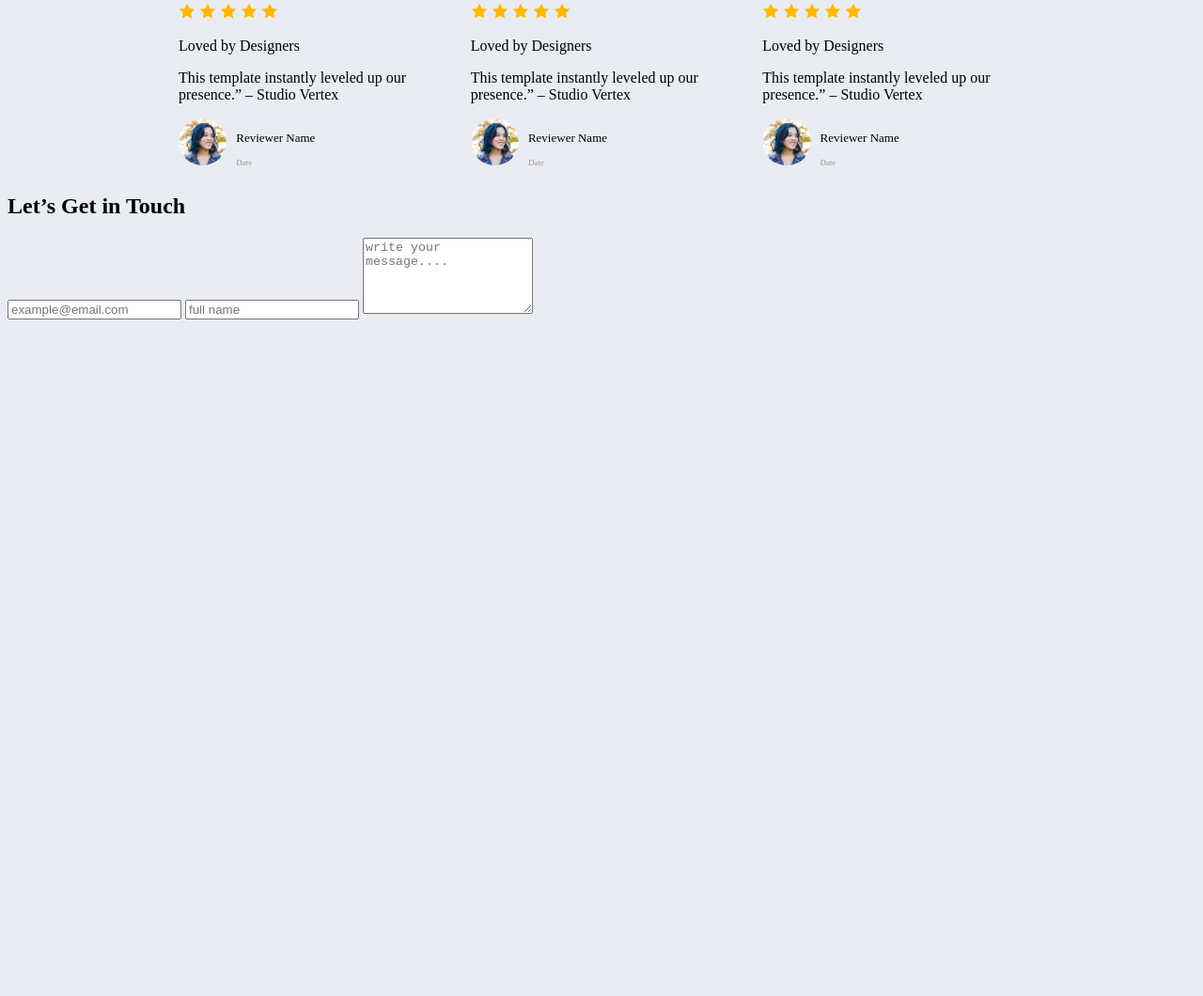
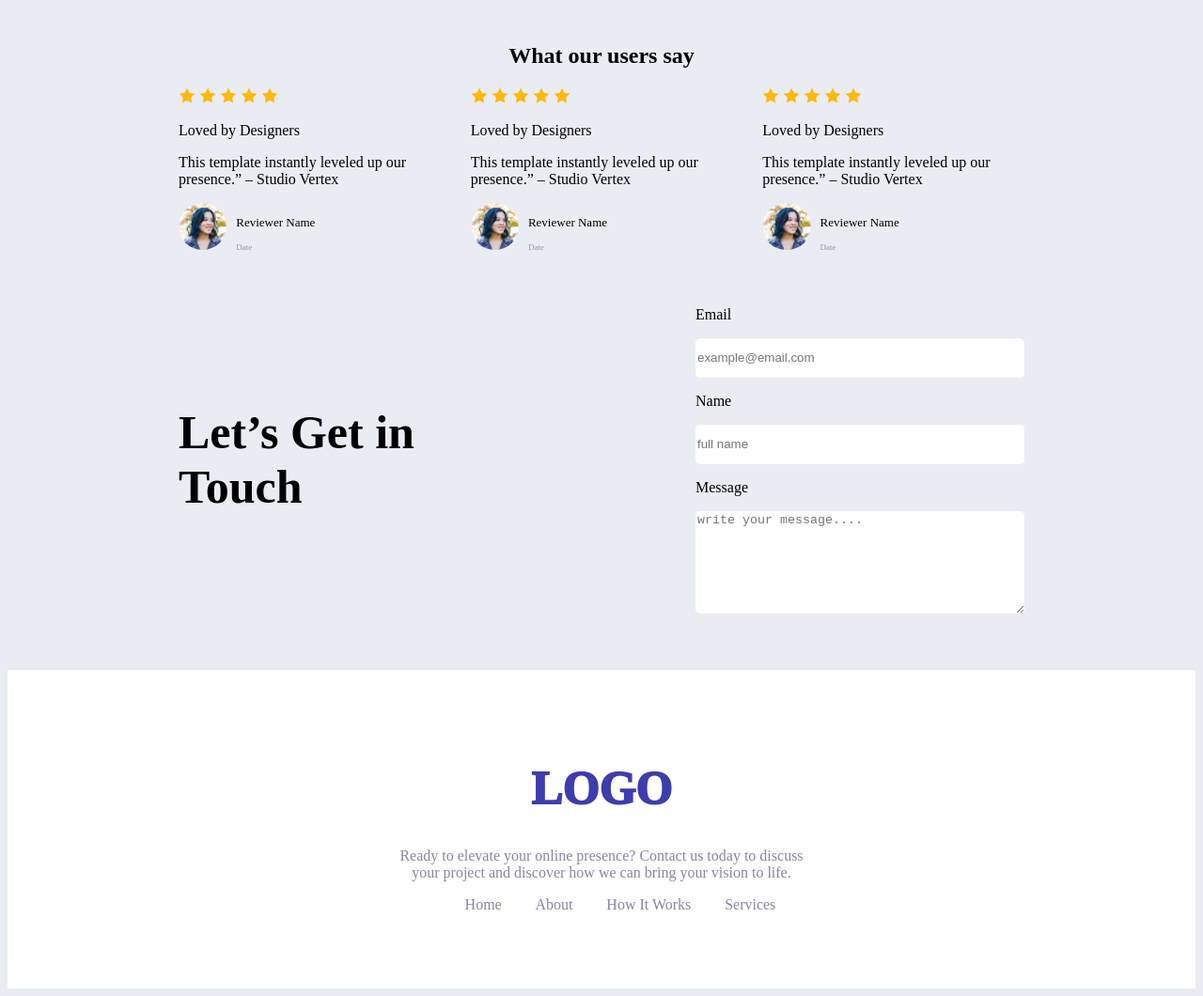
Before and after one commit to farial-robama/A01-landing-launchpad, a plain HTML site: page index.html in a window 1280 px wide. Shown: the part 1028-2088 px from the top of the page at 94% size. Before the commit the page ends 1376 px from the top, so only its background shows below. Drawn offline with Linux system fonts and the light colour scheme.

Commit message:
last commit

```diff
--- a/index.html
+++ b/index.html
@@ -4,7 +4,7 @@
     <meta charset="UTF-8">
     <meta name="viewport" content="width=device-width, initial-scale=1.0">
     <title>Landing Launchpad-Assignment 01</title>
-    <link rel="stylesheet" href="/styles/style.css">
+    <link rel="stylesheet" href="styles/style.css">
 </head>
 <body>
     <header class="banner">
@@ -18,7 +18,7 @@
             <button class="navbar-banner-btn">Stay Focused</button>
         </div>
     </header>
-    <main>
+    <main class="page-content">
         <section class="action">
             <div class="action-content">
                 <h3 class="action-content-title">See It in Action</h3>
@@ -112,14 +112,31 @@
         </section>
 
         <section class="letter">
-            <h1>Let’s Get in Touch</h1>
-            <input type="email" name="email" id="" placeholder="example@email.com">
-            <input type="text" name="name" id="" placeholder="full name">
-            <textarea name="message" id="" cols="20" rows="5" placeholder="write your message...."></textarea>
+            <div class="letter-heading">Let’s Get in Touch</div>
+            <div class="letter-input-form">
+                <label for="email">Email</label>
+                <input type="email" name="email" id="email" placeholder="example@email.com">
+                <label for="name">Name</label>
+                <input type="text" name="name" id="name" placeholder="full name">
+                <label for="message">Message</label>
+                <textarea name="message" id="message" cols="20" rows="7" placeholder="write your message...."></textarea>
+            </div>
 
         </section>
 
     </main>
+    <footer class="footer">
+        <div class="footer-content">
+        <h1>LOGO</h1>
+        <P>Ready to elevate your online presence? Contact us today to discuss your project and discover how we can bring your vision to life.</P>
+        <ul>
+            <li><a href="">Home</a></li>
+            <li><a href="">About</a></li>
+            <li><a href="">How It Works</a></li>
+            <li><a href="">Services</a></li>
+        </ul>
+        </div>
+    </footer>
 
 </body>
 </html>
--- a/styles/style.css
+++ b/styles/style.css
@@ -1,5 +1,15 @@
 body{
     background-color: #eaecf3;
+}
+.banner,
+.action,
+.productive-user,
+.review,
+.letter{
+
+  margin-bottom: 60px;
+  margin-left: auto;
+  margin-right: auto;
 }
 
 /* banner styles */
@@ -26,9 +36,11 @@ body{
     border-radius: 7px;
     padding: 10px 20px;
 }
+.sign-up-btn:hover{
+    background-color: rgb(211, 33, 92);
+}
 .banner-main-section{
     text-align: center;
-    margin: 60px auto;
 
 }
 .banner-main-section h2{
@@ -42,13 +54,19 @@ body{
     border: none;
     border-radius: 7px;
     padding: 10px 20px;
+    transition: background-color 0.3s ease, transform 0.2s ease;
 }
+.navbar-banner-btn:hover {
+  background-color: rgb(200, 7, 20);
+  transform: translateY(-2px);
+}
+
 /* action styles */
 .action{
     display: flex;
     justify-content: space-between;
     max-width: 900px;
-    margin: 30px auto;
+    /* margin: 0 auto; */
 }
 
 .action-content{
@@ -69,7 +87,9 @@ body{
     border: none;
     border-radius: 7px;
     padding: 10px 20px;
-
+}
+.action-btn:hover{
+    background-color: #92dc1b;
 }
 .action img{
     border-radius: 20px;
@@ -78,7 +98,7 @@ body{
 /* productiver-user-banner styles */
 .productive-user{
     max-width: 900px;
-    margin: 0 auto;
+    /* margin: 0 auto; */
     text-align: center;
     background-color: #b9b7ec;
     padding: 40px 0;
@@ -106,7 +126,7 @@ body{
 /* review styles */
 .review{
     max-width: 900px;
-    margin: 30px auto;
+    /* margin: 30px auto; */
     text-align: center;
 }
 .review-section{
@@ -141,3 +161,66 @@ body{
     margin-top: 0;
 
 }
+
+/* letter styles */
+.letter{
+    max-width: 900px;
+    /* margin: 30px auto; */
+    display: flex;
+    justify-content: space-between;
+}
+.letter-heading{
+    align-content: center;
+    font-size: 50px;
+    font-weight: bolder;
+    width: 30%;
+
+}
+.letter-input-form{
+    display: flex;
+    flex-direction: column;
+    gap: 1rem;
+    width: 350px;
+    border: none;
+}
+.letter-input-form input {
+  height: 40px;
+}
+
+.letter-input-form input,
+.letter-input-form textarea {
+  border: none;
+  outline: none;
+  border-radius: 5px;
+}
+
+/* footer styles */
+.footer{
+    text-align: center;
+    background-color: #fff;
+    padding: 4rem 0;
+}
+.footer-content{
+    width: 35%;
+    margin: 0 auto;
+    text-align: center;
+    color: #8987A1;
+}
+.footer-content h1{
+    color: rgb(61, 61, 174);
+    font-size: 50px;
+    font-weight: 1000;
+}
+
+
+.footer ul{
+    list-style: none;
+    display: flex;
+    justify-content: space-evenly;
+}
+.footer li a{
+    text-decoration: none;
+    color: #8987A1;
+
+
+}
```
Also changed, not shown: 1 other file.
